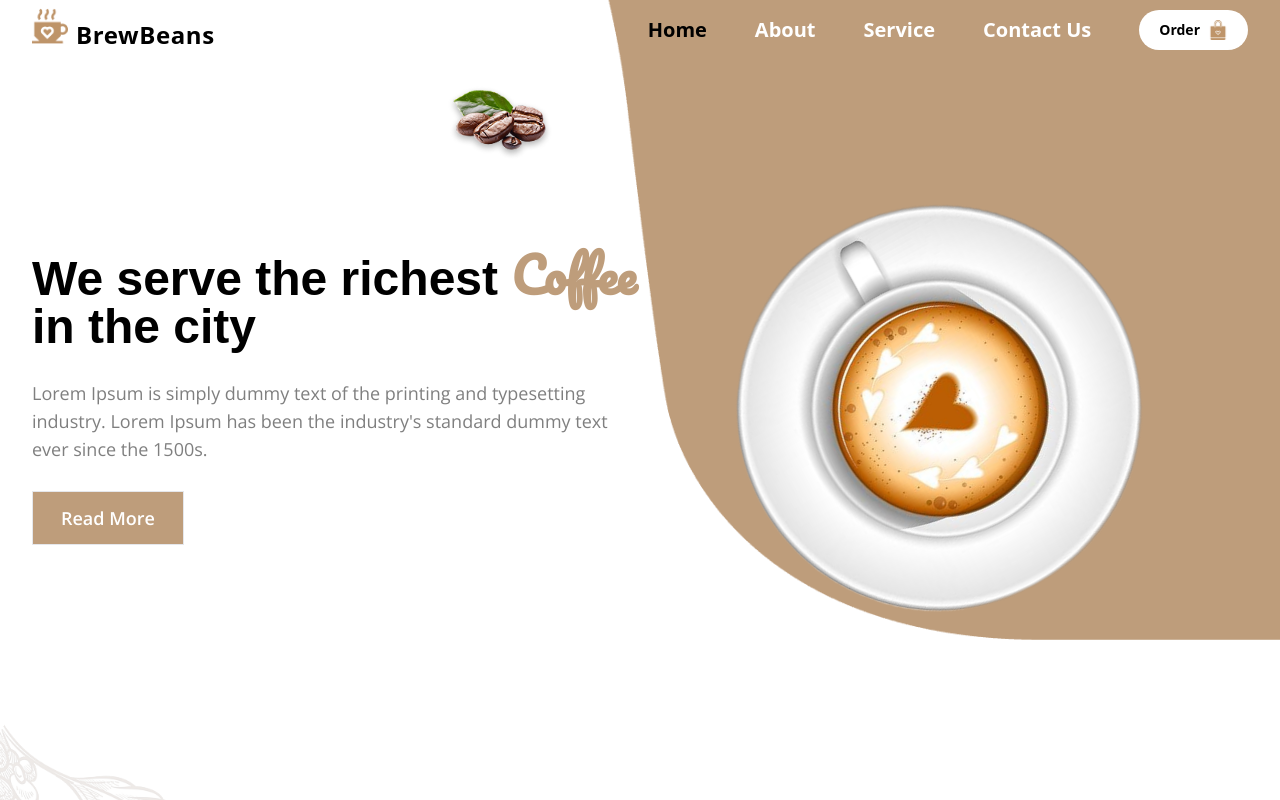
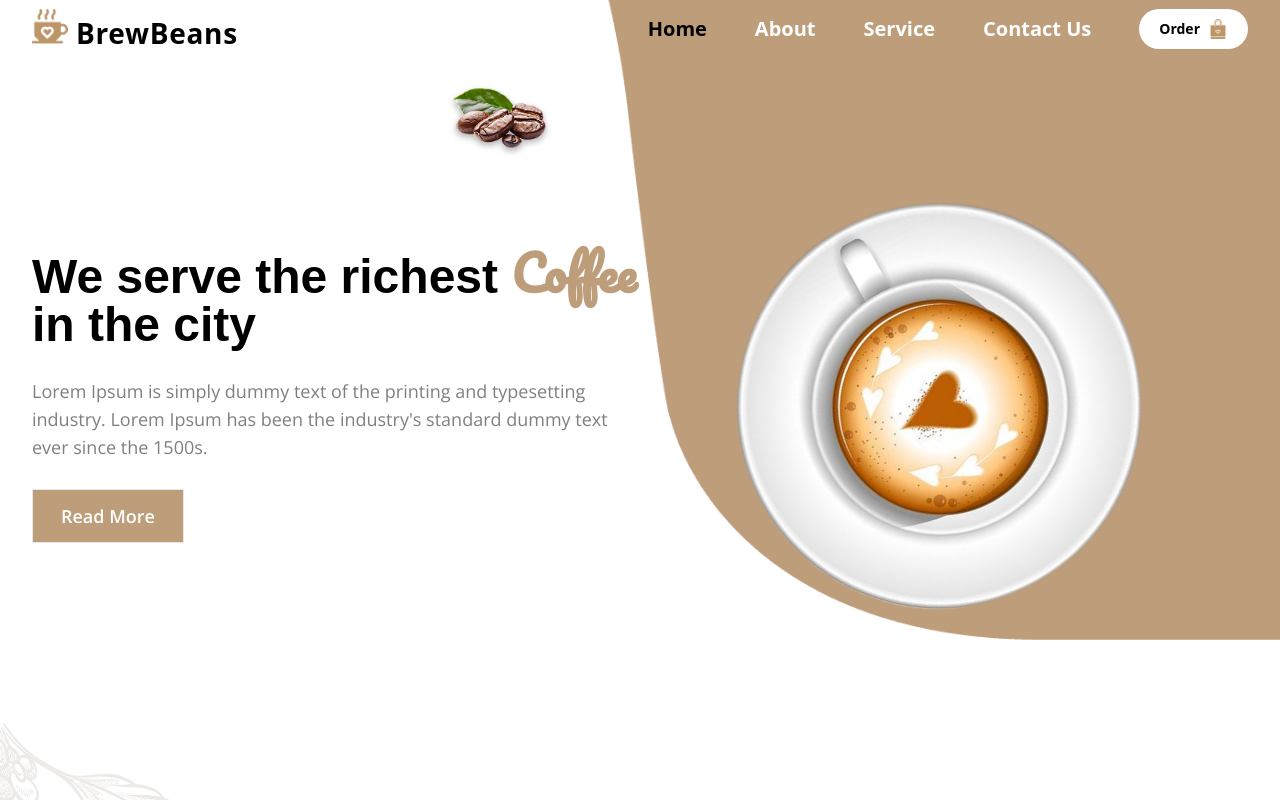
Before and after one commit to nirvanaemploye/template_Coffee, a React (Vite) app: page /home in a window 1280 px wide. Shown: the top 800 px of the page. Built offline with nearby package versions, Linux system fonts and the light colour scheme; a web font is replaced by a local one.

Commit message:
Update Navbar.jsx

```diff
--- a/src/Componets/Layout/Navbar/Navbar.jsx
+++ b/src/Componets/Layout/Navbar/Navbar.jsx
@@ -27,7 +27,7 @@ const Navbar = ({ className = "" }) => {
           <Link
             to="/"
             className={`font-bold flex items-baseline ${isHomePage ? "text-black" : "text-white"
-              } text-lg sm:text-2xl lg:text-2xl tracking-wide`}
+              } text-lg md:text-2xl xl:text-[28px] tracking-wide`}
           >
             <img
               src={logo}
```
